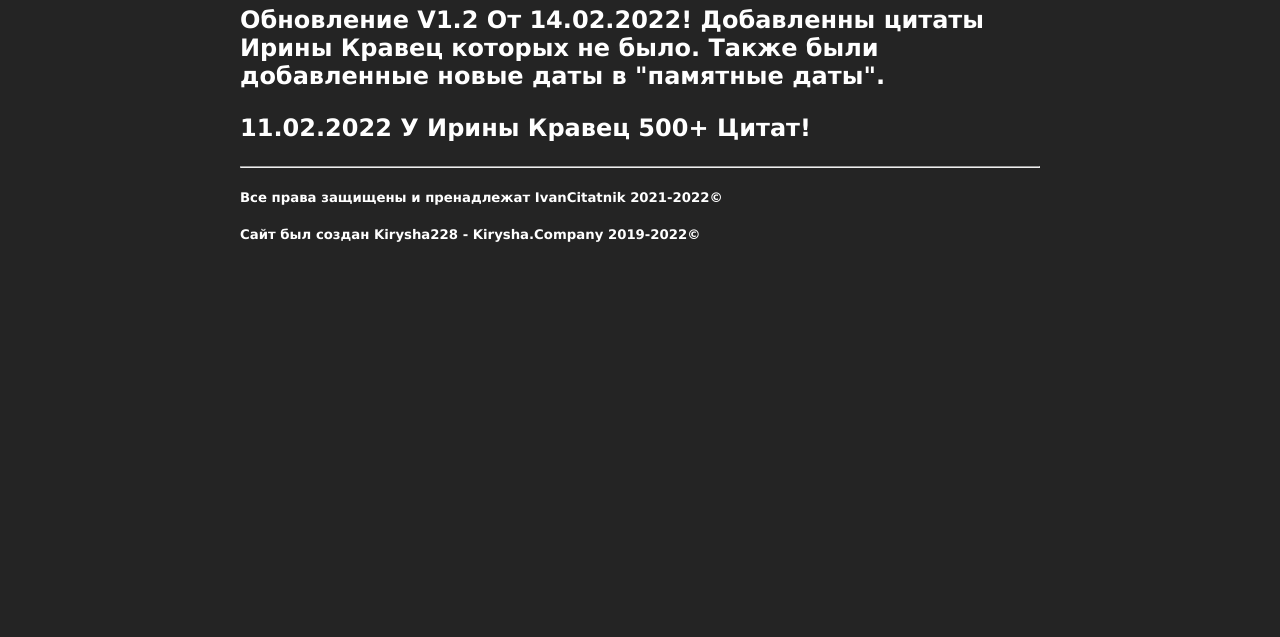
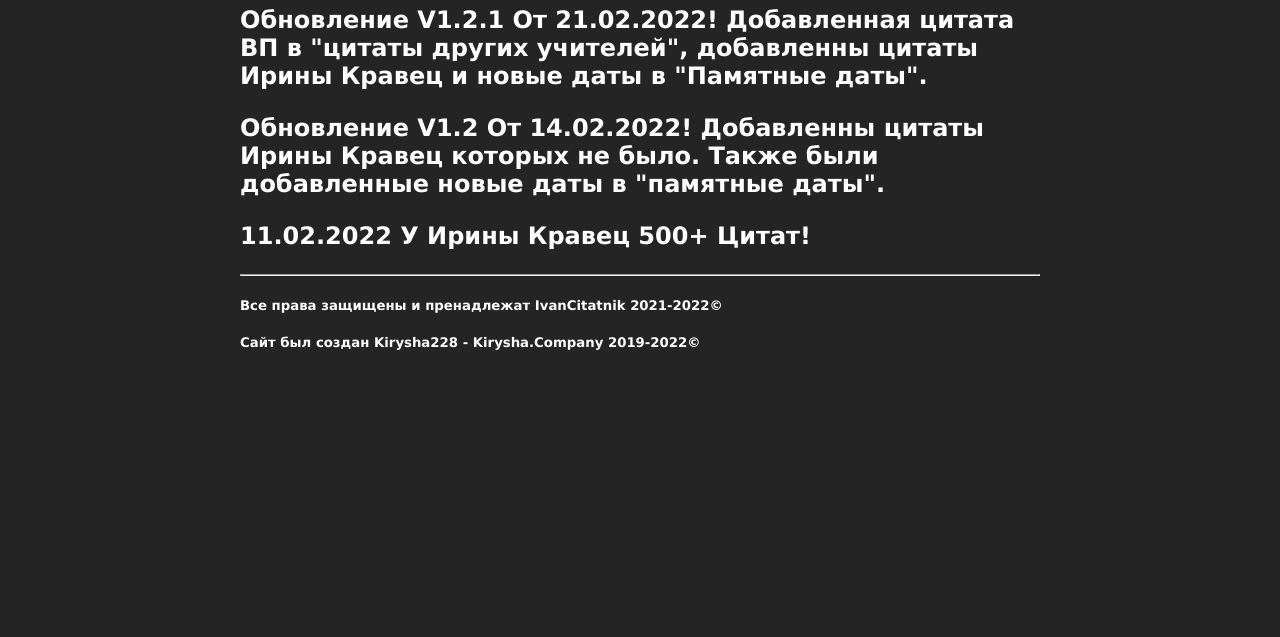
Before and after one commit to K1ril1/citatnik-v1, a plain HTML site: page novosti.html in a window 1280 px wide. Shown: the part 163-800 px from the top of the page. Drawn offline with Linux system fonts and the light colour scheme.

Commit message:
Update novosti.html

```diff
--- a/novosti.html
+++ b/novosti.html
@@ -28,11 +28,13 @@
         <hr>
         <div class="container">
             <h1><strong>Новости:</strong></h1>
+            <p><h2>Обновление V1.2.1 От 21.02.2022! Добавленная цитата ВП в "цитаты других учителей", добавленны цитаты Ирины Кравец и новые даты в "Памятные даты".<br/></p></h2>
             <p><h2>Обновление V1.2 От 14.02.2022! Добавленны цитаты Ирины Кравец которых не было. Также были добавленные новые даты в "памятные даты".<br/></p>
             <p>11.02.2022 У Ирины Кравец 500+ Цитат!</h2></p>
 
             <hr>
             <h5>Все права защищены и пренадлежат IvanCitatnik 2021-2022©</h5>
             <h5>Сайт был создан Kirysha228 - Kirysha.Company 2019-2022©</h5>
+        </div>
     </body>
 </html>
```
